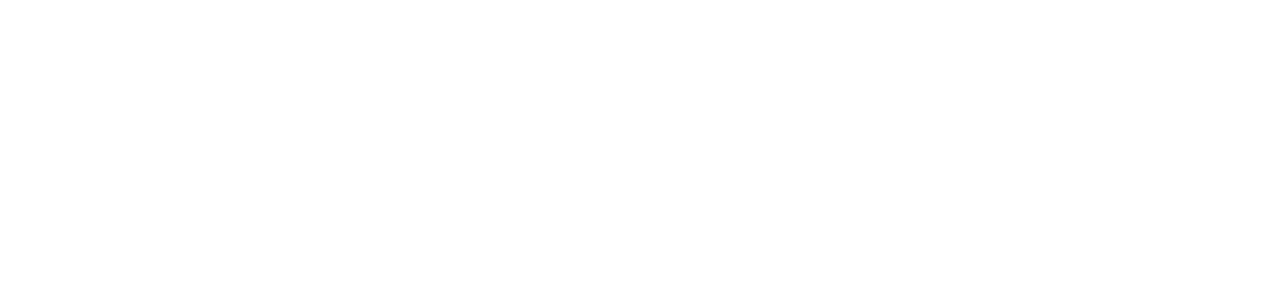
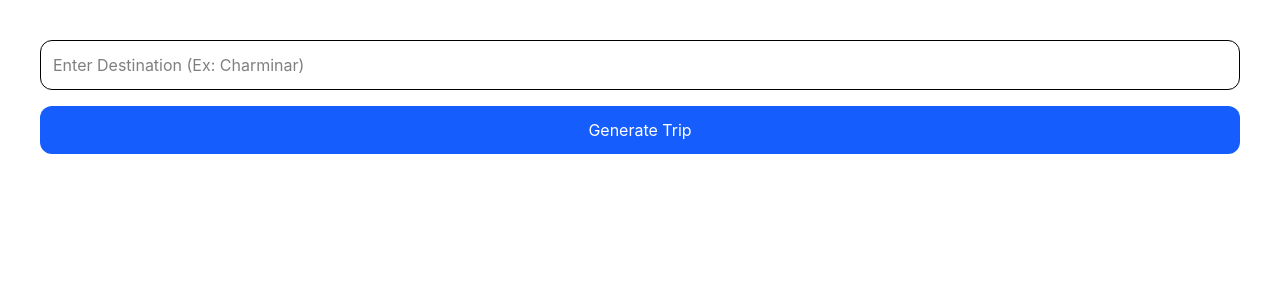
Before and after one commit to bhargavdevandla2006/Travel-dashboard, a React (Vite) app: page /add-trip in a window 1280 px wide. Before the commit this address had no page. Shown: the top 300 px of the page. Built offline with nearby package versions, Linux system fonts and the light colour scheme.

Commit message:
debug trips error

```diff
--- a/src/App.jsx
+++ b/src/App.jsx
@@ -8,7 +8,7 @@ import Profile from "./pages/Profile";
 import TripDetails from "./pages/TripDetails";
 import Destinations from "./pages/Destinations";
 import Settings from "./pages/Settings";
-
+import AddTrip from "./pages/AddTrip";
 import ProtectedRoute from "./components/ProtectedRoute";
 
 import { MapProvider } from "./context/MapContext";
@@ -31,6 +31,10 @@ export default function App() {
           <Route
             path="/register"
             element={<Register />}
+          />
+          <Route
+          path="/add-trip"
+          element={<AddTrip />}
           />
 
           <Route
--- a/src/index.css
+++ b/src/index.css
@@ -1,3 +1,3 @@
+@import url('https://fonts.googleapis.com/css2?family=Poppins:wght@300;400;500;600;700;800;900&family=Inter:wght@300;400;500;600;700&family=Playfair+Display:wght@600;700;800&display=swap');
+
 @import "tailwindcss";
-
-@import url('https://fonts.googleapis.com/css2?family=Poppins:wght@300;400;500;600;700;800;900&family=Inter:wght@300;400;500;600;700&family=Playfair+Display:wght@600;700;800&display=swap');
--- /dev/null
+++ b/src/pages/AddTrip.jsx
@@ -0,0 +1,72 @@
+import { useState } from "react";
+import { useNavigate } from "react-router-dom";
+
+export default function AddTrip() {
+  const navigate = useNavigate();
+
+  const [destination ,  setDestination]= useState('')
+  const [loading, setLoading] = useState(false)
+
+  const handleSubmit = async (e) => {
+    e.preventDefault();
+
+    try{
+      setLoading(true)
+
+      const wiki = await fetch(`https://en.wikipedia.org/api/rest_v1/page/summary/${destination}`
+
+      )
+      const wikiData = await wiki.json();
+         const tripData = {
+        title: wikiData.title || destination,
+        location: destination,
+        price: Math.floor(Math.random() * 5000) + 500,
+        image:
+          wikiData.thumbnail?.source ||
+          "https://via.placeholder.com/400x250",
+      };
+      console.log(tripData);
+      await fetch(
+        "https://travel-dashboard-backend-2.onrender.com/trips",
+        {
+          method:"post",
+          headers:{
+            "Content-type" : "application/json",
+          },
+          body: JSON.stringify(tripData),
+        }
+      )
+
+      alert("Trip added succesfully");
+      navigate('/trips')
+
+    }catch(error){
+      alert("cant fetch destinations details")
+    }finally{
+      setLoading(false)
+    }
+  };
+
+
+ return (
+    <form
+      onSubmit={handleSubmit}
+      className="flex flex-col gap-4 p-10"
+    >
+      <input
+        type="text"
+        placeholder="Enter Destination (Ex: Charminar)"
+        value={destination}
+        onChange={(e) => setDestination(e.target.value)}
+        className="border p-3 rounded-xl"
+      />
+
+      <button
+        type="submit"
+        className="bg-blue-600 text-white p-3 rounded-xl"
+      >
+        {loading ? "Generating..." : "Generate Trip"}
+      </button>
+    </form>
+  );
+}
--- a/src/pages/Trips.jsx
+++ b/src/pages/Trips.jsx
@@ -1,67 +1,35 @@
 import Sidebar from "../components/Sidebar";
 import Navbar from "../components/Navbar";
 import TripCard from "../components/TripCard";
+import { useNavigate } from "react-router-dom";
+import { useState, useEffect } from "react"
 
-const trips = [
-
-  {
-    id: 1,
-    title: "Bali Getaway",
-    location: "Bali, Indonesia",
-    price: "₹85,000",
-    image:
-      "https://images.unsplash.com/photo-1506744038136-46273834b3fb?auto=format&fit=crop&w=800&q=80",
-  },
-
-  {
-    id: 2,
-    title: "Paris Vacation",
-    location: "Paris, France",
-    price: "₹1,20,000",
-    image:
-      "https://images.unsplash.com/photo-1502602898657-3e91760cbb34?auto=format&fit=crop&w=800&q=80",
-  },
-
-  {
-    id: 3,
-    title: "Dubai Luxury",
-    location: "Dubai, UAE",
-    price: "₹95,000",
-    image:
-      "https://images.unsplash.com/photo-1512453979798-5ea266f8880c?auto=format&fit=crop&w=800&q=80",
-  },
-
-  {
-    id: 4,
-    title: "Swiss Adventure",
-    location: "Switzerland",
-    price: "₹1,50,000",
-    image:
-      "https://images.unsplash.com/photo-1526772662000-3f88f10405ff?auto=format&fit=crop&w=800&q=80",
-  },
-
-  {
-    id: 5,
-    title: "Tokyo Tour",
-    location: "Tokyo, Japan",
-    price: "₹1,10,000",
-    image:
-      "https://images.unsplash.com/photo-1540959733332-eab4deabeeaf?auto=format&fit=crop&w=800&q=80",
-  },
-
-  {
-    id: 6,
-    title: "Maldives Escape",
-    location: "Maldives",
-    price: "₹1,25,000",
-    image:
-      "https://images.unsplash.com/photo-1507525428034-b723cf961d3e?auto=format&fit=crop&w=800&q=80",
-  },
-
-];
 
 export default function Trips() {
 
+  const navigate = useNavigate()
+  const [trips, setTrips] = useState([])
+
+  useEffect(() => {
+  fetch("https://travel-dashboard-backend-2.onrender.com/trips")
+    .then((res) => res.json())
+    .then((data) => {
+      if (Array.isArray(data)) {
+        setTrips(data);
+      } else {
+        setTrips([]);
+        console.log(data);
+      }
+    })
+    .catch((err) => {
+      console.error(err);
+      setTrips([]);
+    });
+}, []);
+
+  const tripsBtn = () => {
+    navigate('/add-trip')
+  };
   return (
 
     <div className="bg-[#020B2D] min-h-screen p-6">
@@ -88,10 +56,11 @@ export default function Trips() {
 
             </div>
 
-            <button className="bg-blue-600 text-white px-10 py-4 rounded-2xl font-bold hover:bg-blue-700 transition shadow-lg hover:shadow-xl">
-
+            <button
+              onClick={tripsBtn}
+              className="bg-blue-600 text-white px-10 py-4 rounded-2xl font-bold hover:bg-blue-700 transition shadow-lg hover:shadow-xl"
+            >
               + Add New Trip
-
             </button>
 
           </div>
```
